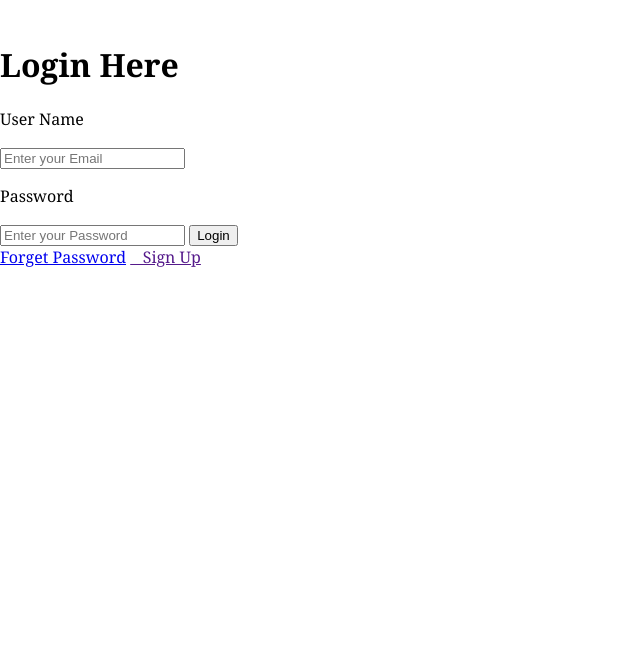
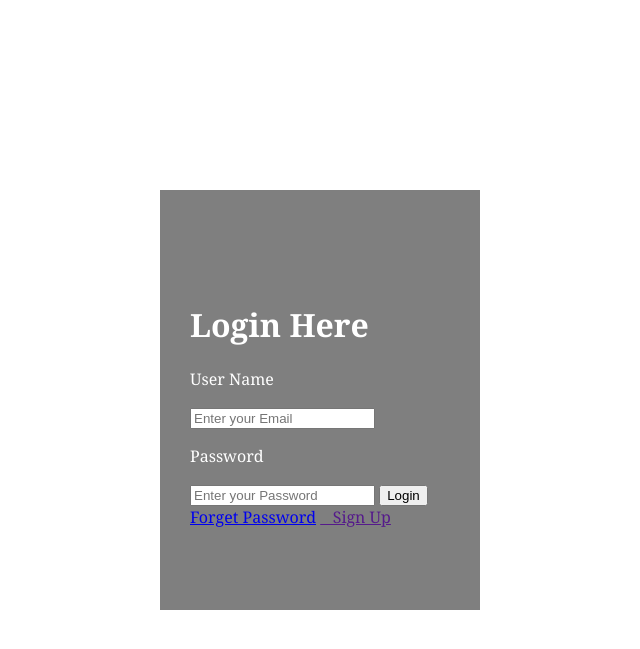
Before and after one commit to Kushanyasiru97/FoodCourt-website, a PHP site: page /login.php in a window 1280 px wide. Shown: the top 649 px of the page, without its empty margins (0-640 px from the left). Run offline with PHP 8.4, Linux system fonts and the light colour scheme.

Commit message:
Update loginstyle.css

```diff
--- a/Food_Court/css/loginstyle.css
+++ b/Food_Court/css/loginstyle.css
@@ -10,3 +10,16 @@ body{
 	background-position: center;
 	font-family: Cambria, "Hoefler Text", "Liberation Serif", Times, "Times New Roman", "serif";
 }
+
+.login-page{
+	width: 320px;
+	height: 420px;
+	background: rgba(0,0,0,0.5);
+	color: #fff;
+	top: 50%;
+	bottom: 50%;
+	position: absolute;
+	transform: translate(50%,-50%);
+	box-sizing: border-box;
+	padding: 70px 30px;
+}
```
